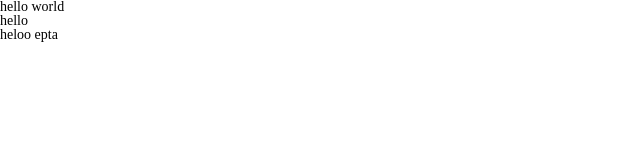
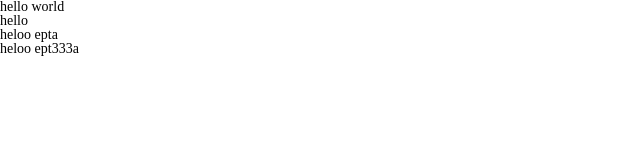
Before and after one commit to Friall/jstest, a plain HTML site: page index.html in a window 1280 px wide. Shown: the full height of the page, 0-640 px from the left. Drawn offline with Linux system fonts and the light colour scheme.

Commit message:
"VS code test"

```diff
--- a/index.html
+++ b/index.html
@@ -10,6 +10,7 @@
     <h1>hello world</h1>
     <h2>hello</h2>
     <h3>heloo epta</h3>
+    <h3>heloo ept333a</h3>
   </body>
 
   <script src="js/script.min.js"></script>
```
